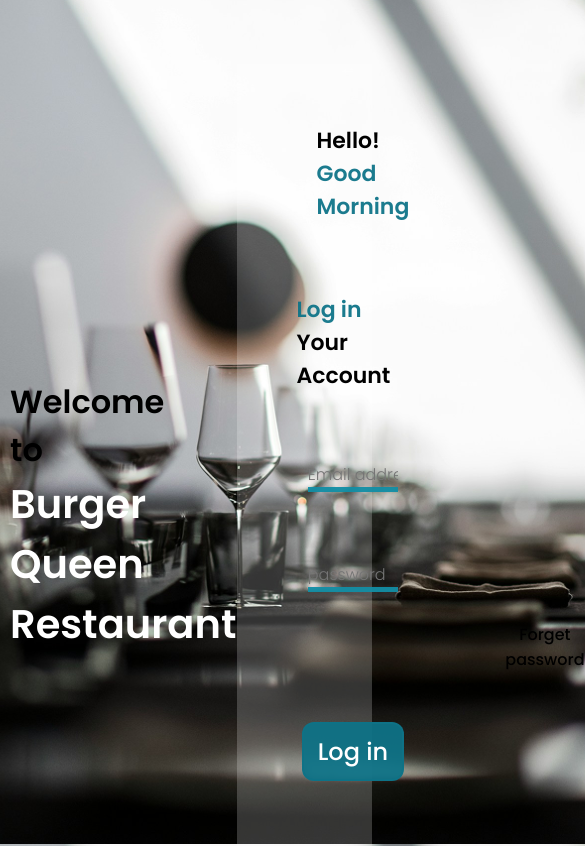
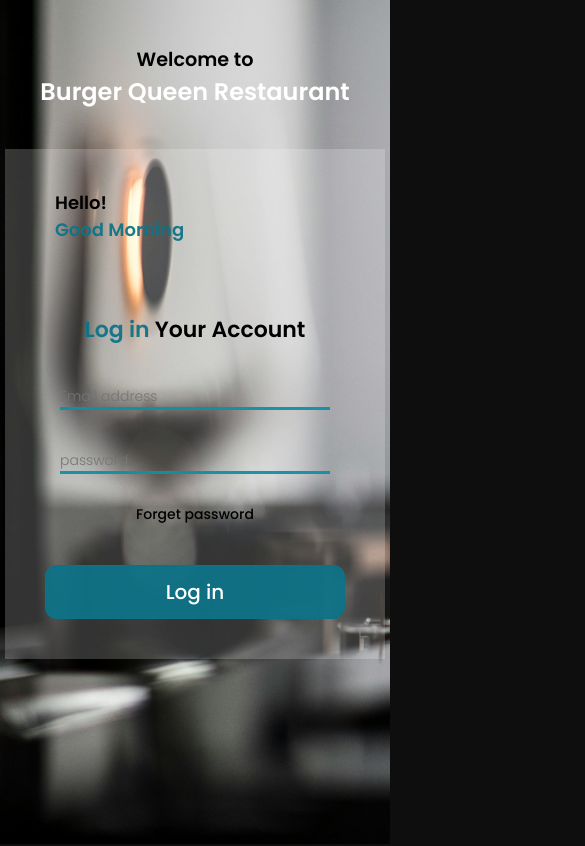
Before and after one commit to Kowsiks2011/burger-queen-restaurant, a plain HTML site: page login.html in a window 390 px wide. Shown: the top 846 px of the page, 585 px wide, since content can reach past the window. Drawn offline with Linux system fonts and the light colour scheme.

Commit message:
login.css

```diff
--- a/login.css
+++ b/login.css
@@ -131,3 +131,104 @@
 color: black;
 text-decoration: none;
 }
+/* ========== RESPONSIVE MEDIA QUERIES ========== */
+
+/* Medium devices (tablets, 768px to 991px) */
+@media (max-width: 991px) {
+    .container {
+        grid-template-columns: 1fr; /* Stack left and right side vertically */
+        column-gap: 0;
+        min-height: auto;
+    }
+
+    .leftside {
+        min-height: auto;
+        padding: 40px 20px;
+        align-items: center;
+        text-align: center;
+    }
+
+    .rightside {
+        margin-right: 0;
+        min-height: auto;
+        padding: 20px;
+    }
+
+    .rightbox {
+        padding: 20px;
+    }
+
+    #forgot {
+        transform: translateX(0); /* Reset position for smaller screens */
+        margin-top: 10px;
+    }
+}
+
+/* Small devices (phones, 575px to 767px) */
+@media (max-width: 767px) {
+    #welcome {
+        font-size: 1.5rem;
+    }
+
+    #title {
+        font-size: 2rem;
+    }
+
+    #hello,
+    #gm {
+        font-size: 18px;
+        margin-left: 10px;
+    }
+
+    form input {
+        width: 90%;
+        font-size: 14px;
+    }
+
+    #loginbtn {
+        width: 100%;
+    }
+
+    #loginbtn a {
+        font-size: 20px;
+    }
+
+    #forgot {
+        font-size: 14px;
+    }
+}
+
+/* Extra small devices (under 575px) */
+@media (max-width: 575px) {
+    body {
+        background-attachment: scroll; /* Disable fixed background on small screens */
+    }
+
+    .container {
+        padding: 5px;
+    }
+
+    #welcome {
+        font-size: 1.2rem;
+    }
+
+    #title {
+        font-size: 1.5rem;
+    }
+
+    form {
+        row-gap: 20px;
+    }
+
+    form input {
+        margin-top: 20px;
+        border-bottom-width: 3px;
+    }
+}
+
+/* Orientation adjustments (landscape mode) */
+@media (orientation: landscape) and (max-height: 500px) {
+    .container {
+        min-height: 150vh; /* Increase height for landscape mode */
+    }
+}
```
